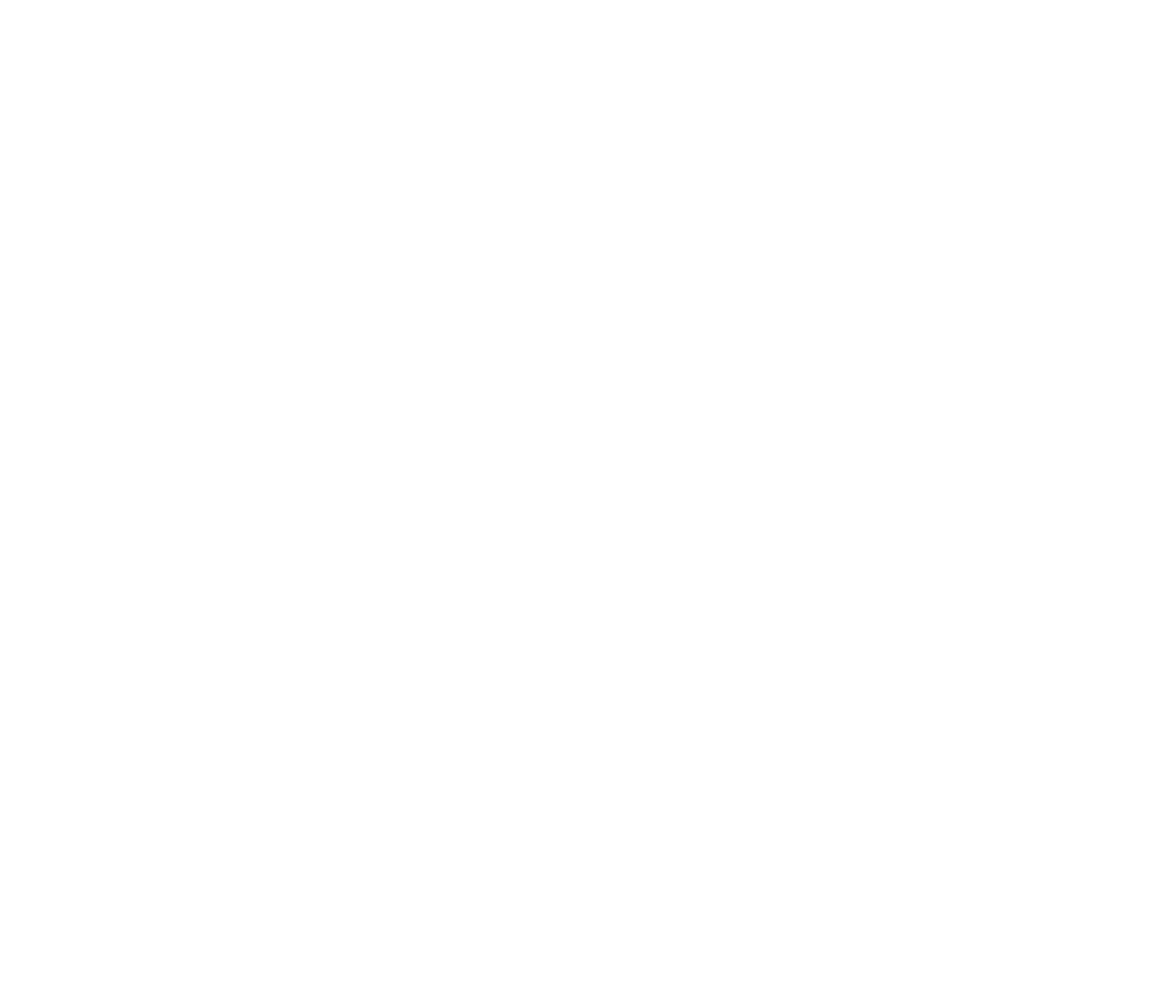
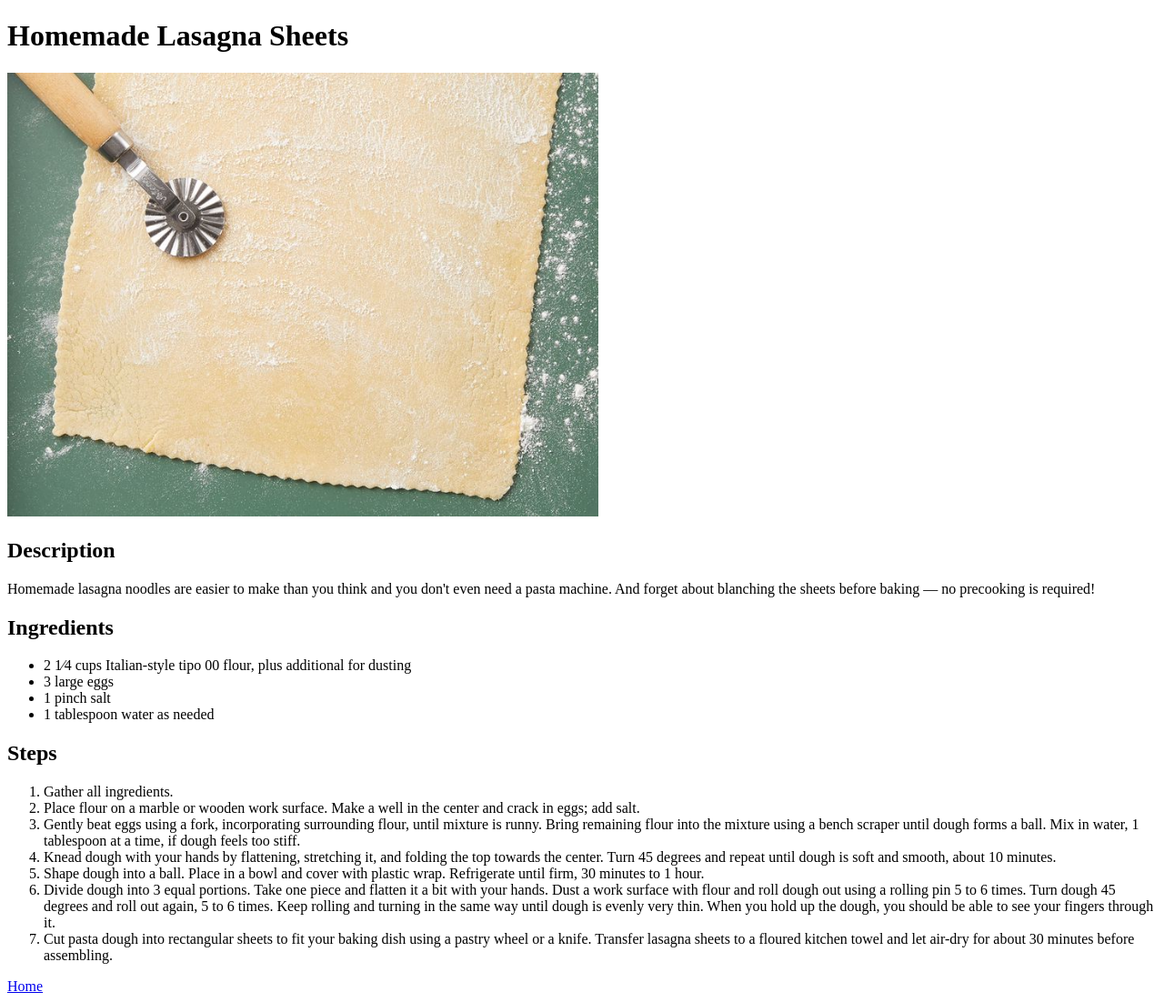
Before and after one commit to t8fari/odin-recipes, a plain HTML site: page recipes/homemade-lasagna-sheets.html in a window 1280 px wide. Shown: the whole page at 91% size. Before the commit the page ends 800 px from the top, so only its background shows below. Drawn offline with Linux system fonts and the light colour scheme.

Commit message:
Added another recipe: Homemade Lasagna Sheets

```diff
--- a/recipes/homemade-lasagna-sheets.html
+++ b/recipes/homemade-lasagna-sheets.html
@@ -0,0 +1,33 @@
+<!DOCTYPE html>
+<html lang="en">
+    <head>
+        <meta charset="UTF-8">
+        <title>Homemade Lasagna Sheets</title>
+    </head>
+    <body>
+        <h1>Homemade Lasagna Sheets</h1>
+        <img src="images/lasagna-sheets.jpg" alt="An image of a lasagna sheet" width="650">
+        <h2>Description</h2>
+        <p>Homemade lasagna noodles are easier to make than you think and you don't even need a pasta machine. And forget about blanching the sheets before baking — no precooking is required!</p>
+        <h2>Ingredients</h2>
+        <ul>
+            <li>2 1&frasl;4 cups Italian-style tipo 00 flour, plus additional for dusting</li>
+            <li>3 large eggs</li>
+            <li>1 pinch salt</li>
+            <li>1 tablespoon water as needed</li>
+        </ul>
+        <h2>Steps</h2>
+        <ol>
+            <li>Gather all ingredients.</li>
+            <li>Place flour on a marble or wooden work surface. Make a well in the center and crack in eggs; add salt.</li>
+            <li>Gently beat eggs using a fork, incorporating surrounding flour, until mixture is runny. Bring remaining flour into the mixture using a bench scraper until dough forms a ball. Mix in water, 1 tablespoon at a time, if dough feels too stiff.</li>
+            <li>Knead dough with your hands by flattening, stretching it, and folding the top towards the center. Turn 45 degrees and repeat until dough is soft and smooth, about 10 minutes.</li>
+            <li> Shape dough into a ball. Place in a bowl and cover with plastic wrap. Refrigerate until firm, 30 minutes to 1 hour.</li>
+            <li>Divide dough into 3 equal portions. Take one piece and flatten it a bit with your hands. Dust a work surface with flour and roll dough out using a rolling pin 5 to 6 times. Turn dough 45 degrees and roll out again, 5 to 6 times. Keep rolling and turning in the same way until dough is evenly very thin. When you hold up the dough, you should be able to see your fingers through it.</li>
+            <li>Cut pasta dough into rectangular sheets to fit your baking dish using a pastry wheel or a knife. Transfer lasagna sheets to a floured kitchen towel and let air-dry for about 30 minutes before assembling.</li>
+        </ol>
+    </body>
+    <footer>
+        <a href="../index.html">Home</a>
+    </footer>
+</html>
```
Also changed, not shown: index.html (+2 -2 lines), recipes/images/lasagna-sheets.jpg (added).
